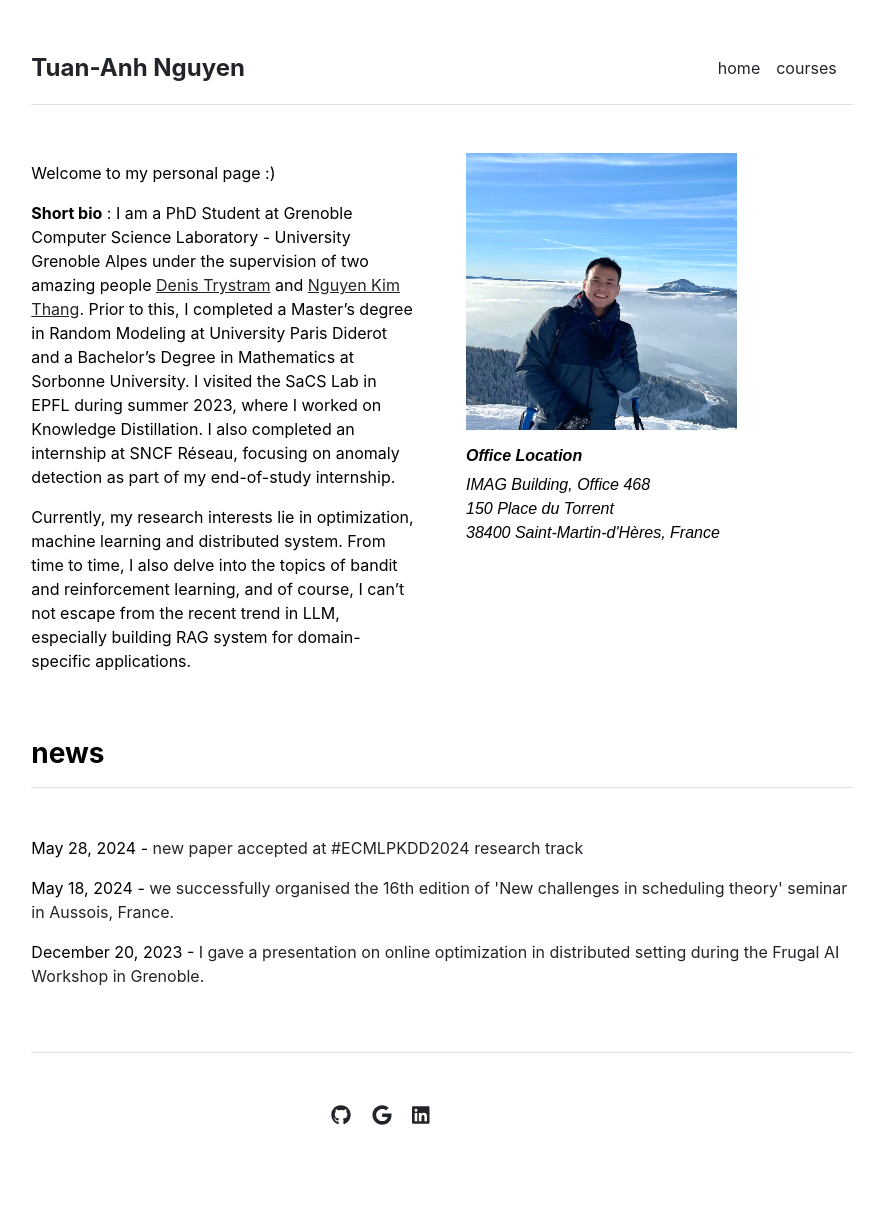
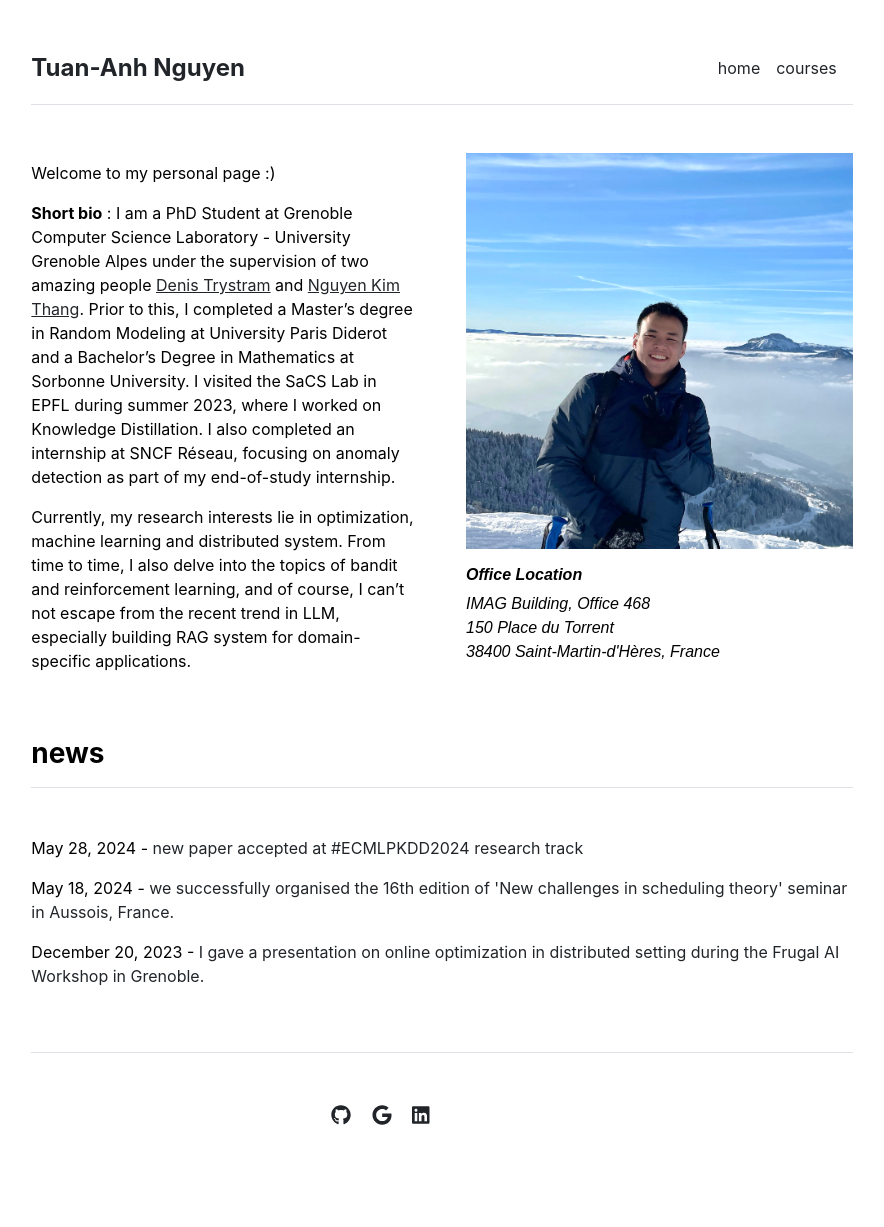
Before and after one commit to tuananhngh/tuananhngh.github.io, a Jekyll site: the page built from index.md, in a window 1280 px wide. Shown: the whole page, without its empty margins (198-1082 px from the left). Built offline with Jekyll 4.4.1, drawn with Linux system fonts in a browser that asks for light colours.

Commit message:
Update home.html

```diff
--- a/_layouts/home.html
+++ b/_layouts/home.html
@@ -8,7 +8,7 @@ layout: default
     {{ content }}
   </div>
   <div class="col-md-6">
-    <img src="{{ site.github.url }}/assets/img/tuan.jpg" alt="Home" width="70% class="mx-auto d-block">
+    <img src="{{ site.github.url }}/assets/img/tuan.jpg" alt="Home" width="100% class="mx-auto d-block">
 
     <div class="mt-3" style="font-family: Arial, sans-serif;font-size: 0.9;font-style: italic;">
       <h6 class="fw-bold">Office Location</h6>
```
